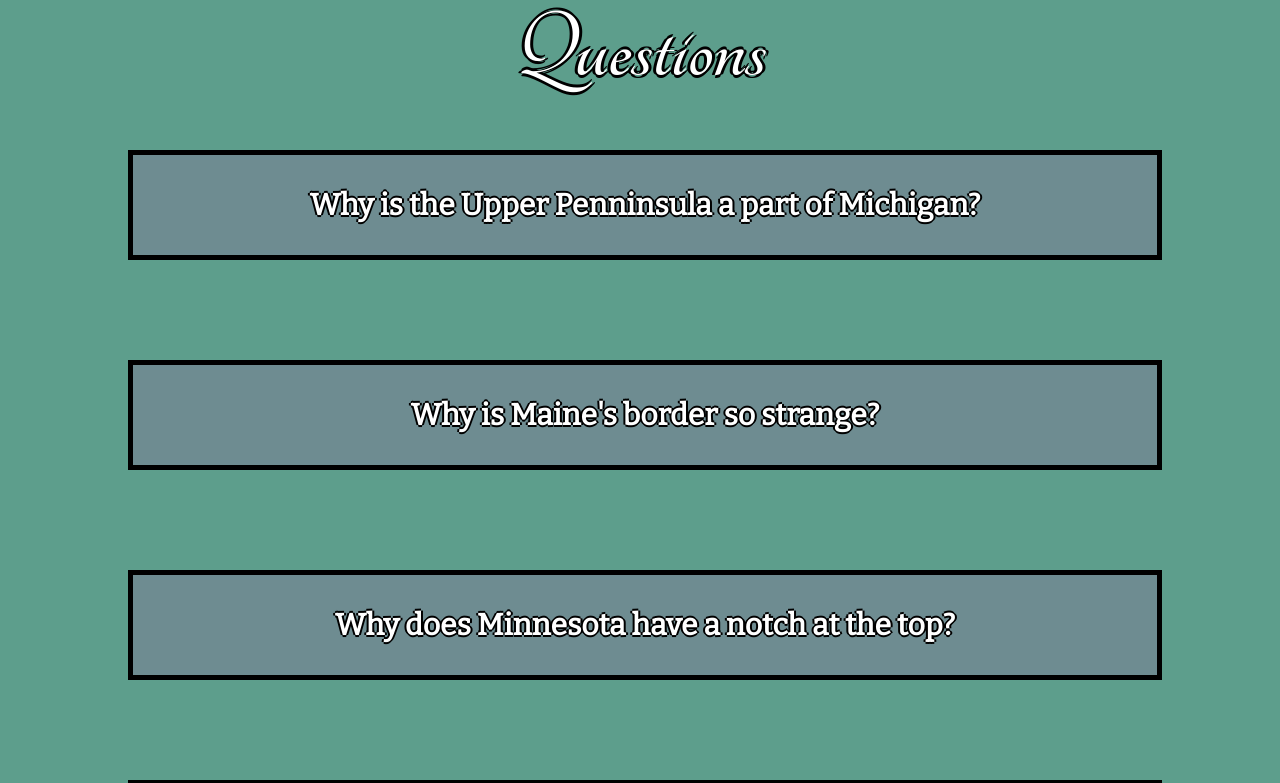
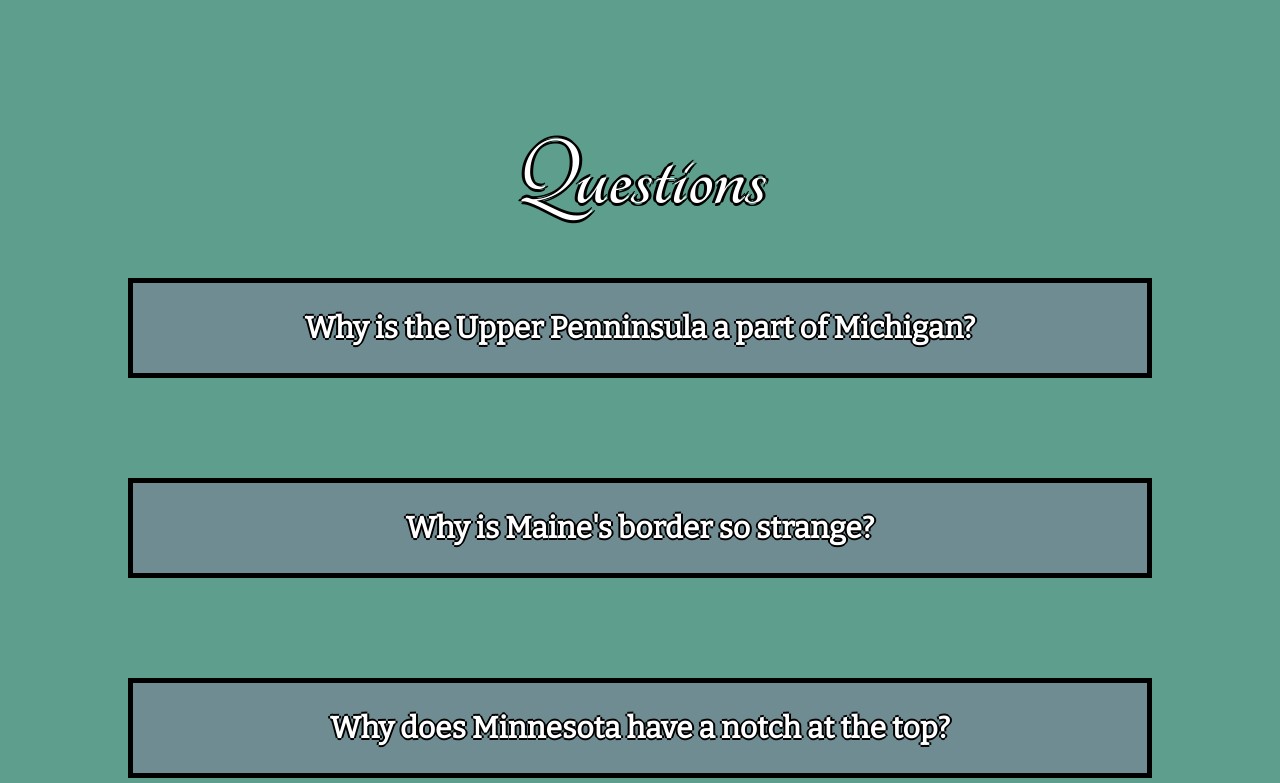
Before and after one commit to mjm5vp/stateShapes2, a React (Create React App) app: page /questions in a window 1280 px wide. Shown: the top 783 px of the page. Built offline with nearby package versions, Linux system fonts and the light colour scheme.

Commit message:
min zoom level and home redirect

```diff
--- a/src/App.js
+++ b/src/App.js
@@ -383,6 +383,8 @@ class App extends Component {
     <Link to={{pathname: `${self.state.pathName}`, state: {name: self.state.name}}}>
             <div className="info" onClick={self.closeButton}>{self.state.question}</div>
     </Link>
+
+
     {/* {event} */}
 
 
@@ -394,20 +396,8 @@ class App extends Component {
     <div className='map-overlay top'>
       <div className='map-overlay-contents'>
         <a href="javascript:void(0)" className="closebtn" onClick={this.closeNav}>&times;</a>
-        {/* <div className='map-overlay-inner'>
-        </div> */}
 
-        {/* <div className="homeButton">
-          <Link to='/'>Home</Link>
-        </div> */}
-
-
-        <div className="buyBook">Buy on Amazon:
-          <p></p>
-          <a href="https://www.amazon.com/How-States-Got-Their-Shapes/dp/0061431397" target="_blank">
-            How the States Got Their Shapes
-          </a>
-        </div>
+        <a href="http://www.howthestatesgottheirshapes.com">Home</a>
 
         <br/>
         <hr/>
@@ -415,6 +405,16 @@ class App extends Component {
         <div className="buyBook">
           <p>Source:</p>
           <p>Stein, Mark. How the States Got Their Shapes. New York: Smithsonian /Collins, 2009. Print.</p>
+        </div>
+
+        <br/>
+        <hr/>
+
+        <div className="buyBook">Buy on Amazon:
+          <p></p>
+          <a href="https://www.amazon.com/How-States-Got-Their-Shapes/dp/0061431397" target="_blank">
+            How the States Got Their Shapes
+          </a>
         </div>
 
         <br/>
--- a/src/Questions.css
+++ b/src/Questions.css
@@ -1,7 +1,7 @@
 
 .questionsContainer{
   width: 80%;
-  margin: 0 auto;
+  margin: 10%;
 }
 .questionsTitleContainer{
   width: 100%;
@@ -9,7 +9,6 @@
 
 }
 .questionsTitle{
-  /*margin: 50px;*/
   font-size: 100px;
   font-family: 'Tangerine', cursive;
   font-weight: 800;
@@ -21,24 +20,21 @@
   display: flex;
   flex-direction: column;
   flex-wrap: wrap;
+  justify-content: flex-start;
   align-items: center;
   width: 100%;
-  margin: 0%;
+  margin: 0 auto;
 }
 
-.question{
-  width: 100%;
-  text-decoration: none;
-  top: 50%;
-  color: white;
-}
+
 
 .linkQuestion{
+  box-sizing: border-box;
   color: white;
   height: 100px;
   width: 100%;
   color: black;
-  margin: 50px 0px;
+  margin: 50px auto;
   font-size: 30px;
   text-align: center;
   border: 5px solid black;
@@ -53,6 +49,14 @@
   justify-content: center;
 }
 
+.question{
+  width: 100%;
+  text-decoration: none;
+  top: 50%;
+  color: white;
+  margin: 5% auto;
+}
+
 @media only screen and (max-width: 500px) {
     .linkQuestion{
       font-size: 15px;
--- a/src/index.js
+++ b/src/index.js
@@ -18,12 +18,6 @@ ReactDOM.render(
 
 <Router>
   <div className ="mapContainer">
-
-
-
-
-
-
     <main className="mapContainer">
       <Route exact path="/" component={Home} />
       {/* render={() => <Questions className='map'/>}/> */}
--- a/src/initialLayers/dc.js
+++ b/src/initialLayers/dc.js
@@ -7,7 +7,7 @@ var dcPoint = {
         "name": "dc",
         "circleRadius": 8,
         "circleColor": "blue",
-        "minzoom": 5,
+        "minzoom": null,
         "question": "Why is DC shaped like half a diamond?"
       },
     "geometry": {
--- a/src/initialLayers/georgiaNorth.js
+++ b/src/initialLayers/georgiaNorth.js
@@ -7,8 +7,8 @@ var georgiaNorth = {
               "id": "georgiaNorth",
               "name": "georgia",
               "lineWidth": 2,
-              "lineColor": "red",
-              "minzoom": 5,
+              "lineColor": "#B50027",
+              "minzoom": null,
               "question": "Why are Georgia and Tennessee still fighting over Georgia's Northern border?"
             },
             "geometry": {
--- a/src/initialLayers/kentuckyIsland.js
+++ b/src/initialLayers/kentuckyIsland.js
@@ -7,8 +7,8 @@ var kentuckyIsland = {
               "id": "kentuckyIsland",
               "name": "kentucky",
               "fillOpacity": .5,
-              "fillColor": "blue",
-              "minzoom": 5,
+              "fillColor": "#0033A0",
+              "minzoom": null,
               "question": "Why does Kentucky have a small separate island?"
             },
             "geometry": {
--- a/src/initialLayers/maineNorth.js
+++ b/src/initialLayers/maineNorth.js
@@ -7,7 +7,7 @@ var mainePoint = {
         "name": "maine",
         "circleRadius": 8,
         "circleColor": "blue",
-        "minzoom": 5,
+        "minzoom": null,
         "question": "Why is Maine's border so strange?"
       },
     "geometry": {
--- a/src/initialLayers/michiganUP.js
+++ b/src/initialLayers/michiganUP.js
@@ -7,7 +7,7 @@ var michPoint = {
         "name": "michigan",
         "circleRadius": 8,
         "circleColor": "blue",
-        "minzoom": 5,
+        "minzoom": null,
         "question": "Why is the Upper Penninsula a part of Michigan?"
       },
     "geometry": {
--- a/src/initialLayers/minnesotaNotch.js
+++ b/src/initialLayers/minnesotaNotch.js
@@ -8,7 +8,7 @@ var minnesotaNotch = {
               "name": "minnesota",
               "lineWidth": 5,
               "lineColor": "purple",
-              "minzoom": 5,
+              "minzoom": null,
               "question": "Why does Minnesota have a notch at the top?"
             },
             "geometry": {
```
Also changed, not shown: 10 other files (tests, documents, lock files or other folders).
